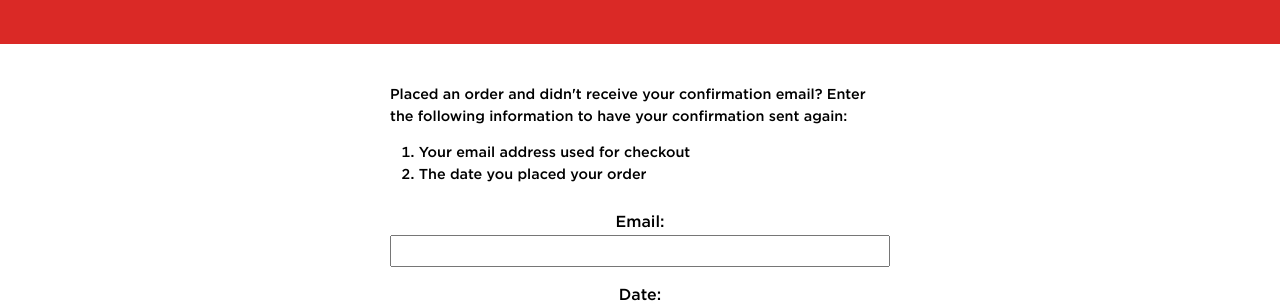
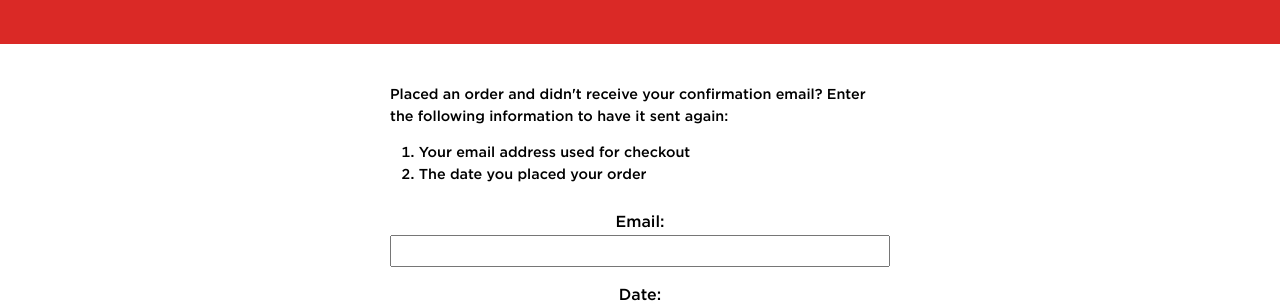
Before and after one commit to Second-City-Prints/wearescp, a Jekyll site: the page built from confirmation_resend.md, in a window 1280 px wide and 900 px high. Shown: the part 177-480 px from the top of the window. Built offline with Jekyll 4.4.1, drawn with Linux system fonts in a browser that asks for light colours.

Commit message:
slight text update

```diff
--- a/confirmation_resend.md
+++ b/confirmation_resend.md
@@ -10,7 +10,7 @@ permalink: /resend
     <!---->
     <div id="guide">
         <div id="orderdirections">
-            <p>Placed an order and didn't receive your confirmation email? Enter the following information to have your confirmation sent again:</p>
+            <p>Placed an order and didn't receive your confirmation email? Enter the following information to have it sent again:</p>
             <ol>
                 <li>Your email address used for checkout</li>
                 <li>The date you placed your order</li>
```
